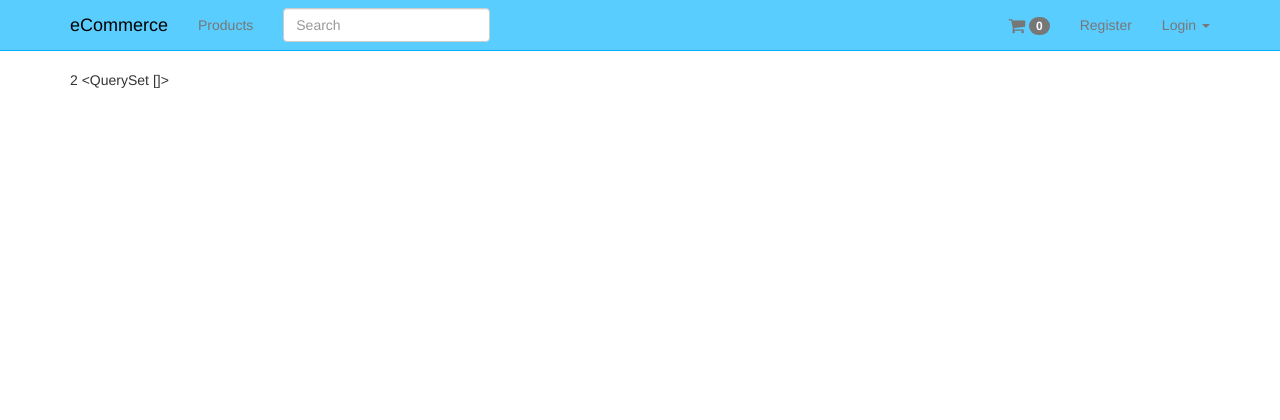
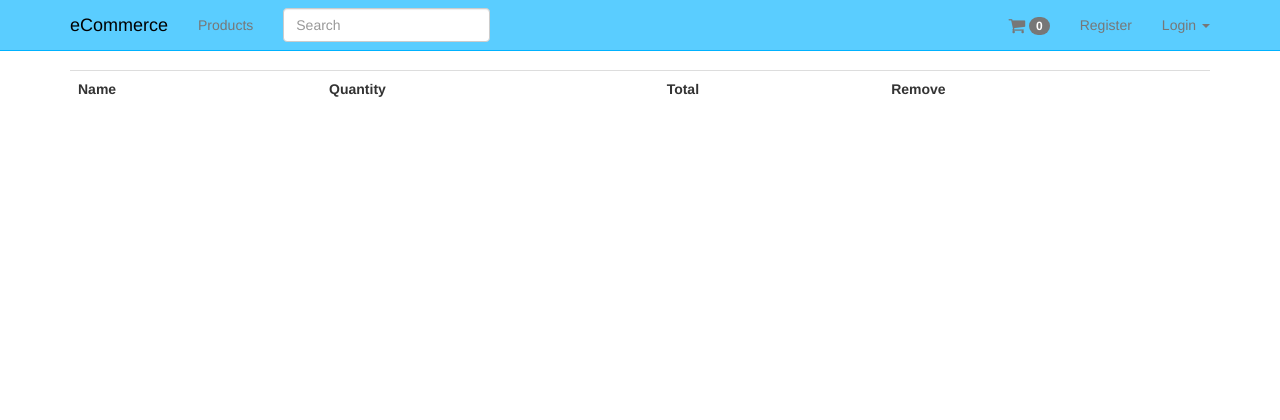
Before and after one commit to loafbaker/django_ecommerce2, a Django app: page /cart/ in a window 1280 px wide. Shown: the top 420 px of the page. Run offline with Django 3.2, Linux system fonts and the light colour scheme; data comes from the database, SQL or seed files in the repository; lists and menus that the app fills with data are empty; some libraries are stand-ins or nearby versions.

Commit message:
Update cart view

```diff
--- a/carts/models.py
+++ b/carts/models.py
@@ -23,3 +23,6 @@ class CartItem(models.Model):
 
     def __unicode__(self):
         return self.item.title
+
+    def remove_url(self):
+        return self.item.remove_from_cart()
--- a/carts/templates/carts/cart_view.html
+++ b/carts/templates/carts/cart_view.html
@@ -1,14 +1,37 @@
 {% extends 'base.html' %}
+
+<script type="text/javascript">
+{% block jquery %}
+  $('.item-qty').change(function(){
+    $(this).next('.btn-update').fadeIn();
+  })
+{% endblock %}
+</script>
 
 {% block content %}
 
-{{ object }}
 
-{{ object.cartitem_set.all }}
-
+<table class="table">
+  <tr>
+    <th>Name</th>
+    <th>Quantity</th>
+    <th>Total</th>
+    <th>Remove</th>
+  </tr>
 {% for cartitem in object.cartitem_set.all %}
-  {{ cartitem }}
-  {{ cartitem.quantity }}
+  <tr>
+  	<td>{{ cartitem.item.get_title }}</td>
+    <td>
+      <form method="GET" action="">
+        <input type="hidden" name="item_id" value="{{ cartitem.item.id }}" />
+        <input type="number" name="qty" class="item-qty" value="{{ cartitem.quantity }}" />
+        <input type="submit" class="btn btn-link btn-update" value="Update" style="display:none;" />
+      </form>
+    </td>
+    <td>{{ cartitem.line_total }}</td>
+    <td class="text-right"><a href="{{ cartitem.remove_url }}">X</a></td>
+  </tr>
 {% endfor %}
+</table>
 
 {% endblock %}
--- a/carts/views.py
+++ b/carts/views.py
@@ -1,3 +1,4 @@
+from django.contrib import messages
 from django.views.generic.base import View
 from django.views.generic.detail import SingleObjectMixin
 from django.shortcuts import render, get_object_or_404
@@ -52,8 +53,13 @@ class CartView(SingleObjectMixin, View):
             if delete_item:
                 cart_item.delete()
             elif qty:
-                cart_item.quantity = qty
-                cart_item.save()
+                if qty.isdigit() and int(qty) > 0:
+                    cart_item.quantity = qty
+                    cart_item.save()
+                else:
+                    messages.error(request, "The input quantity is not valid. Add to cart operation fails.")
+                    if created:
+                        cart_item.delete()
         context = {
             'object': cart,
         }
--- a/templates/base.html
+++ b/templates/base.html
@@ -27,7 +27,7 @@
     <div class="container">
     {% if messages %}
       {% for message in messages %}
-      <div class="alert alert-success alert-dismissible text-center" role="alert">
+      <div class="alert {% if message.level > 30 %} alert-danger {% else %} alert-success {% endif %} alert-dismissible text-center" role="alert">
         <button type="button" class="close" data-dismiss="alert" aria-label="Close"><span aria-hidden="true">&times;</span></button>
         <p{% if message.tags %} class="{{ message.tags }}"{% endif %}>{{ message }}</p><br/>
       </div>
```
Also changed, not shown: products/models.py (+7 -0 lines), products/templates/products/product_detail.html (+8 -5 lines), README.md.
